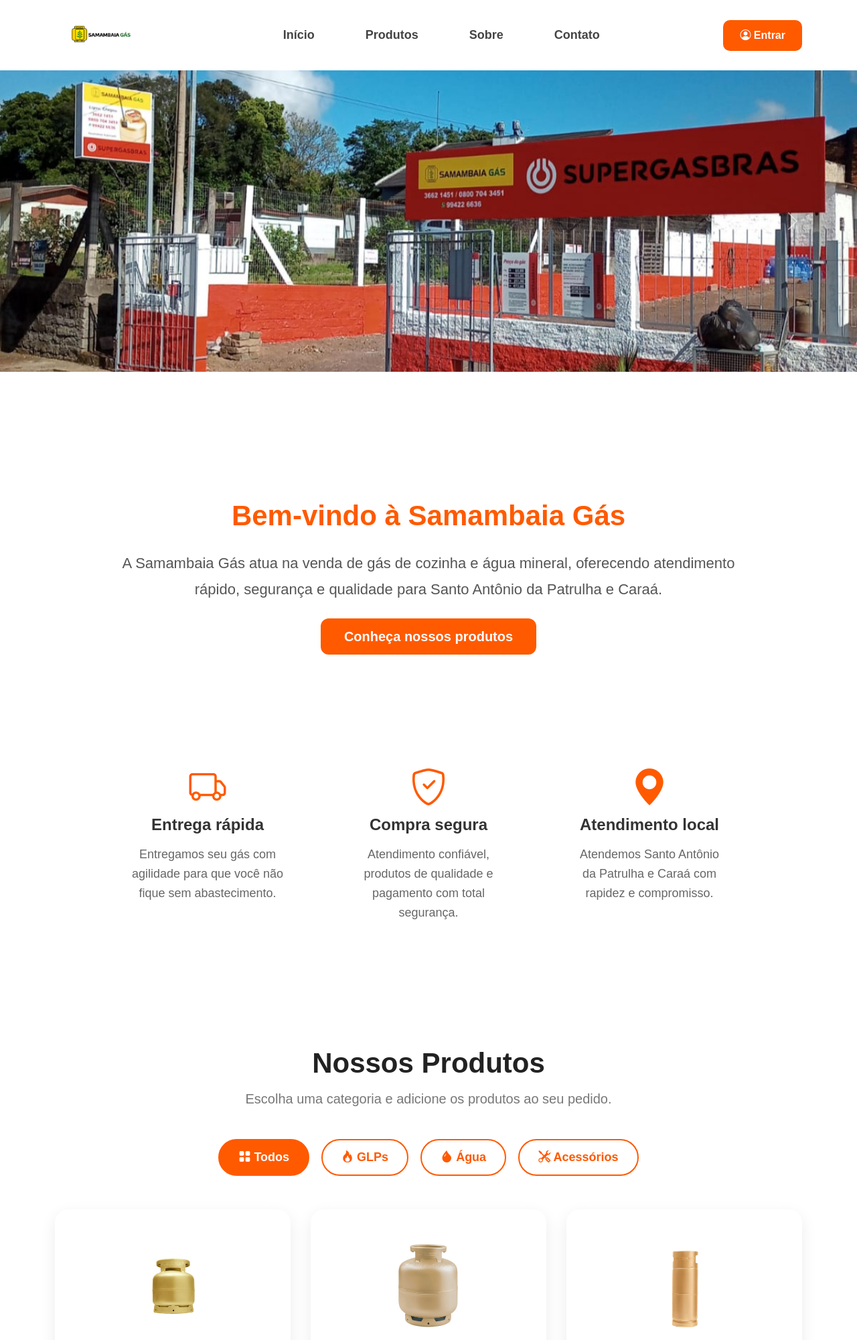
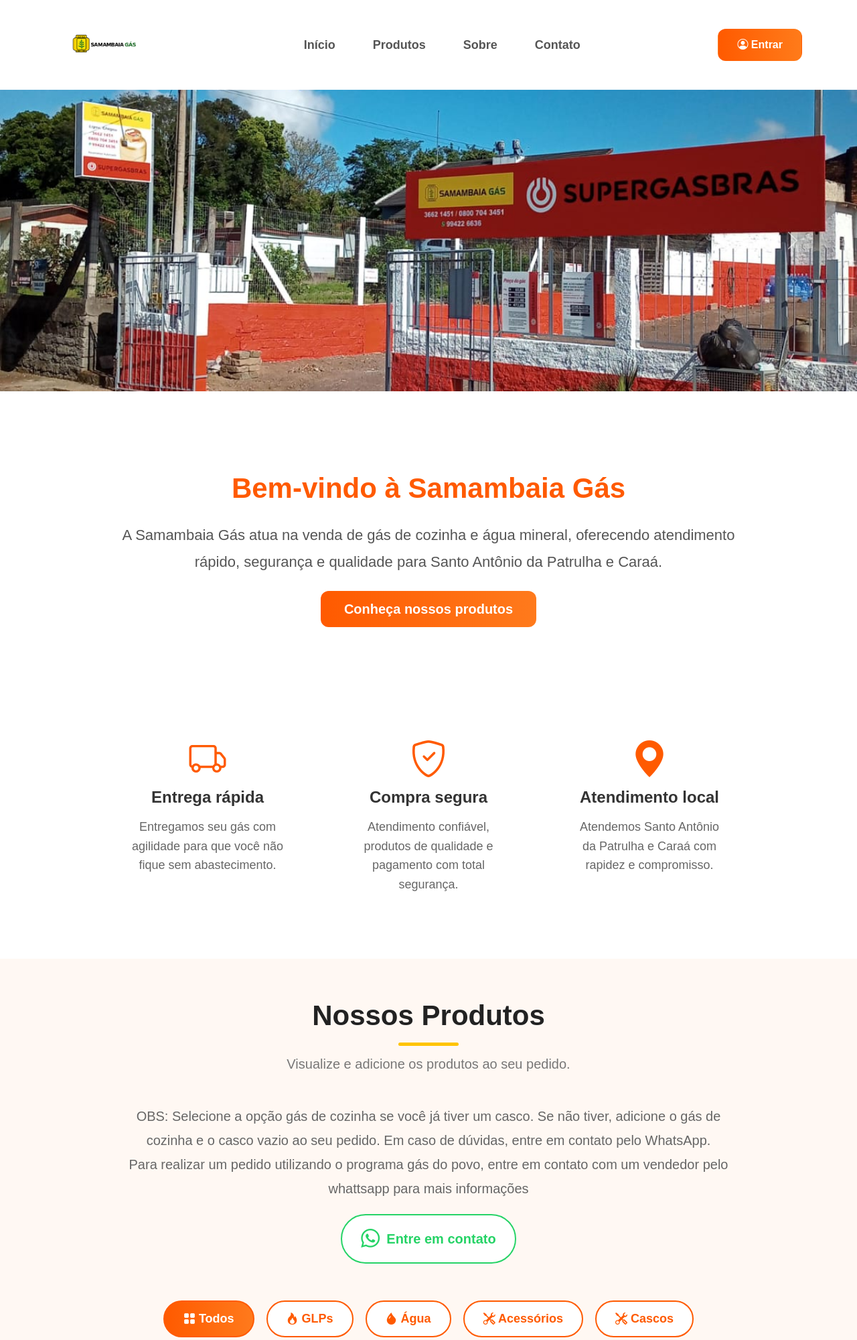
Before and after one commit to gihts7/Site_Samambaia_Gas, a PHP site: page /telaPrincipal.php in a window 1280 px wide. Shown: the top 2000 px of the page at 67% size. Run offline with PHP 8.4, Linux system fonts and the light colour scheme.

Commit message:
Atualização na estilização do site

```diff
--- a/www/css/principal.css
+++ b/www/css/principal.css
@@ -9,27 +9,67 @@ body{
 
     background:white;
 
-    padding:1px 0;
+    padding:12px 0;
 
-    box-shadow:0 2px 12px rgba(0,0,0,.08);
+    box-shadow:0 2px 15px rgba(0,0,0,.08);
+
+    transition:.3s;;
 
 }
 
 .logo-menu{
 
-    width:140px;
+    width:150px;
+
+}
+
+.logo-menu:hover{
+
+    transform:scale(1.03);
 
 }
 
 .nav-link{
 
-    color:#444;
+    position:relative;
+
+    color:#555;
 
     font-size:18px;
 
-    font-weight:bold;
+    font-weight:600;
 
-    margin:0 30px;
+    margin:0 20px;
+
+    transition:.3s;
+
+}
+
+.nav-link::after{
+
+    content:"";
+
+    position:absolute;
+
+    left:0;
+
+    bottom:-8px;
+
+    width:0;
+
+    height:3px;
+
+    background:#ff5a00;
+
+    border-radius:20px;
+
+    transition:.3s;
+
+}
+
+.nav-link:hover::after{
+
+    width:100%;
 
 }
 .nav-link:hover{
@@ -40,23 +80,23 @@ body{
 
 .btn-login-menu{
 
-    background:#ff5a00;
+    background:linear-gradient(90deg,#ff5a00,#ff7b1a);
 
     color:white;
 
-    padding:10px 24px;
+    padding:11px 28px;
 
-    border-radius:10px;
+    border-radius:12px;
 
     font-weight:bold;
 
-    text-decoration:none;
+    transition:.3s;
 
 }
 
 .btn-login-menu:hover{
 
-    background:#ff6b1d;
+    transform:translateY(-2px);
 
     color:white;
 
@@ -65,13 +105,13 @@ body{
 /*tela inicial*/
 #inicio{
 
-    margin-bottom:80px;
+    margin-bottom:50px;
 
 }
 
 .carousel{
 
-    margin-bottom: 100px;
+    margin-bottom: 30px;
 
 }
 
@@ -121,7 +161,7 @@ body{
 
 .btn-conhecer{
 
-    background:#ff5a00;
+    background:linear-gradient(90deg,#ff5a00,#ff7a1c);
 
     color:white;
 
@@ -164,6 +204,8 @@ body{
 
 .diferencial{
 
+    background:white;
+
     width:290px;
 
     text-align:center;
@@ -179,6 +221,8 @@ body{
 .diferencial:hover{
 
     transform:translateY(-6px);
+
+    background:#fffaf6;
 
 }
 
@@ -250,6 +294,52 @@ body{
 
 }
 
+.obs-produtos{
+    max-width: 900px;
+    margin: 25px auto 20px;
+    text-align: center;
+    color: #666;
+    font-size: 20px;
+    line-height: 1.8;
+}
+
+.whatsapp-contato{
+    display: flex;
+    justify-content: center;
+    margin-bottom: 55px;
+}
+
+.whatsapp-contato a{
+    display: inline-flex;
+    align-items: center;
+    gap: 10px;
+
+    padding: 14px 28px;
+
+    border: 2px solid #25D366;
+    border-radius: 50px;
+
+    color: #25D366;
+    background: #fff;
+
+    font-size: 20px;
+    font-weight: bold;
+
+    text-decoration: none;
+    transition: .3s;
+}
+
+.whatsapp-contato a i{
+    font-size: 28px;
+}
+
+.whatsapp-contato a:hover{
+    background: #25D366;
+    color: white;
+    transform: translateY(-3px);
+    box-shadow: 0 10px 25px rgba(37,211,102,.25);
+}
+
 .categorias{
 
     display:flex;
@@ -294,7 +384,7 @@ body{
 
 .categoria.ativa{
 
-    background:#ff5a00;
+    background:linear-gradient(90deg,#ff5a00,#ff7a1c);
 
     color:white;
 
@@ -328,7 +418,9 @@ body{
 
 .produto:hover{
 
-    transform:translateY(-8px);
+    transform:translateY(-10px);
+
+    box-shadow:0 18px 35px rgba(0,0,0,.12);
 
 }
 
@@ -342,6 +434,14 @@ body{
 
     margin-bottom:20px;
 
+    transition:.4s;
+
+}
+
+.produto:hover img{
+
+    transform:scale(1.08);
+
 }
 
 .produto h3{
@@ -351,6 +451,24 @@ body{
     font-weight:bold;
 
     color:#222;
+
+}
+
+.produtos h2::after{
+
+    content:"";
+
+    display:block;
+
+    width:90px;
+
+    height:5px;
+
+    background:#ffc400;
+
+    margin:15px auto 0;
+
+    border-radius:20px;
 
 }
 
@@ -414,8 +532,7 @@ body{
 
     border:none;
 
-    background:#ff5a00;
-
+    background:linear-gradient(90deg,#ff5a00,#ff7a1c);
     color:white;
 
     height:55px;
@@ -462,7 +579,7 @@ body{
 
 .titulo-menor{
 
-    color:#ff5a00;
+    color:#ffc400;
 
     font-weight:bold;
 
@@ -498,7 +615,7 @@ body{
 
 .btn-laranja{
 
-    background:#ff5a00;
+    background:linear-gradient(90deg,#ff5a00,#ff7a1c);
 
     color:white;
 
@@ -523,6 +640,8 @@ body{
 }
 
 .card-atendimento{
+
+    border-top:6px solid #ffc400;
 
     background:white;
 
@@ -604,9 +723,13 @@ body{
 
     margin-right:6px;
 
+    transition:.25s;
+
 }
 
 .link-email{
+
+    transition:.25s;
 
     font-size:19px;
 
@@ -627,3 +750,41 @@ body{
     text-decoration:underline;
 
 }
+
+footer{
+    margin-top:5px;
+
+    color:#666;
+
+    font-size:18px;
+
+    text-align:center;
+
+    position:relative;
+
+    z-index:2;
+}
+
+
+
+
+
+
+
+#inicio{
+    background:#fff;
+}
+
+.produtos{
+    background:#fff8f3;
+}
+
+.sobre{
+    background:#fff;
+}
+
+html{
+
+    scroll-behavior:smooth;
+
+}
--- a/www/telaPrincipal.php
+++ b/www/telaPrincipal.php
@@ -214,8 +214,24 @@
         <h2>Nossos Produtos</h2>
 
         <p class="subtitulo-produtos">
-            Escolha uma categoria e adicione os produtos ao seu pedido.
+            Visualize e adicione os produtos ao seu pedido.
         </p>
+
+        <p class="obs-produtos">
+            OBS: Selecione a opção gás de cozinha se você já tiver um casco. Se não tiver,
+            adicione o gás de cozinha e o casco vazio ao seu pedido. Em caso de dúvidas,
+            entre em contato pelo WhatsApp. <br>
+
+            Para realizar um pedido utilizando o programa gás do povo, entre em contato com um vendedor pelo whattsapp para mais informações
+        </p>
+
+        <div class="whatsapp-contato">
+            <a href="https://wa.me/555194226636" target="_blank">
+                <i class="bi bi-whatsapp"></i>
+                Entre em contato
+            </a>
+        </div>
+
 
         <!-- Categorias -->
 
@@ -241,6 +257,11 @@
                 Acessórios
             </button>
 
+            <button class="categoria">
+                <i class="bi bi-tools"></i>
+                Cascos
+            </button>
+
         </div>
 
         <!-- Produtos -->
@@ -253,7 +274,7 @@
 
                 <img src="imagens/p5.png">
 
-                <h3>Botijão P5</h3>
+                <h3>Gás de cozinha P5</h3>
 
                 <p class="preco">
                     R$ 110,00
@@ -285,7 +306,7 @@
 
                 <img src="imagens/p13.png">
 
-                <h3>Botijão P13</h3>
+                <h3>Gás de cozinha P13</h3>
 
                 <p class="preco">
                     R$ 110,00
@@ -317,7 +338,7 @@
 
                 <img src="imagens/p20.png">
 
-                <h3>Botijão P20</h3>
+                <h3>Gás de cozinha P20</h3>
 
                 <p class="preco">
                     R$ 200,00
@@ -349,7 +370,7 @@
 
                 <img src="imagens/p45.png">
 
-                <h3>Botijão P45</h3>
+                <h3>Gás de cozinha P45</h3>
 
                 <p class="preco">
                     R$ 420,00
@@ -535,6 +556,134 @@
 
             </div>
 
+            <!-- Produto -->
+
+            <div class="produto">
+
+                <img src="imagens/p5.png">
+
+                <h3>Casco vazio P5</h3>
+
+                <p class="preco">
+                    R$ 110,00
+                </p>
+
+                <div class="quantidade">
+
+                    <button>-</button>
+
+                    <span>1</span>
+
+                    <button>+</button>
+
+                </div>
+
+                <button class="btn-adicionar">
+
+                    <i class="bi bi-cart-plus"></i>
+
+                    Adicionar
+
+                </button>
+
+            </div>
+
+            <!-- Produto -->
+
+            <div class="produto">
+
+                <img src="imagens/p13.png">
+
+                <h3>Casco vazio P13</h3>
+
+                <p class="preco">
+                    R$ 110,00
+                </p>
+
+                <div class="quantidade">
+
+                    <button>-</button>
+
+                    <span>1</span>
+
+                    <button>+</button>
+
+                </div>
+
+                <button class="btn-adicionar">
+
+                    <i class="bi bi-cart-plus"></i>
+
+                    Adicionar
+
+                </button>
+
+            </div>
+
+            <!-- Produto -->
+
+            <div class="produto">
+
+                <img src="imagens/p20.png">
+
+                <h3>Casco vazio P20</h3>
+
+                <p class="preco">
+                    R$ 200,00
+                </p>
+
+                <div class="quantidade">
+
+                    <button>-</button>
+
+                    <span>1</span>
+
+                    <button>+</button>
+
+                </div>
+
+                <button class="btn-adicionar">
+
+                    <i class="bi bi-cart-plus"></i>
+
+                    Adicionar
+
+                </button>
+
+            </div>
+
+            <!-- Produto -->
+
+            <div class="produto">
+
+                <img src="imagens/p45.png">
+
+                <h3>Casco vazio P45</h3>
+
+                <p class="preco">
+                    R$ 420,00
+                </p>
+
+                <div class="quantidade">
+
+                    <button>-</button>
+
+                    <span>1</span>
+
+                    <button class="mais">+</button>
+
+                </div>
+
+                <button class="btn-adicionar">
+
+                    <i class="bi bi-cart-plus"></i>
+
+                    Adicionar
+
+                </button>
+
+            </div>
+
         </div>
 
     </div>
@@ -609,6 +758,11 @@
                         <span>Segunda à domigo das 7:00 às 22:00, incluindo feriados</span>
                     </div>
 
+                    <div class="info-item">
+                        <i class="bi bi-credit-card"></i>
+                        <span>Aceitamos como forma de pagamento: Gás do povo, pix, dinheiro, cartões de débito e crédito em até x sem juros</span>
+                    </div>
+
                 </div>
 
                 <div class="col-md-6">
@@ -667,7 +821,7 @@
     <!-- Rodapé com infos -->
     <footer>
 
-        <p>d</p>
+        © 2026 Samambaia Gás. Todos os direitos reservados.
 
     </footer>
 
```
